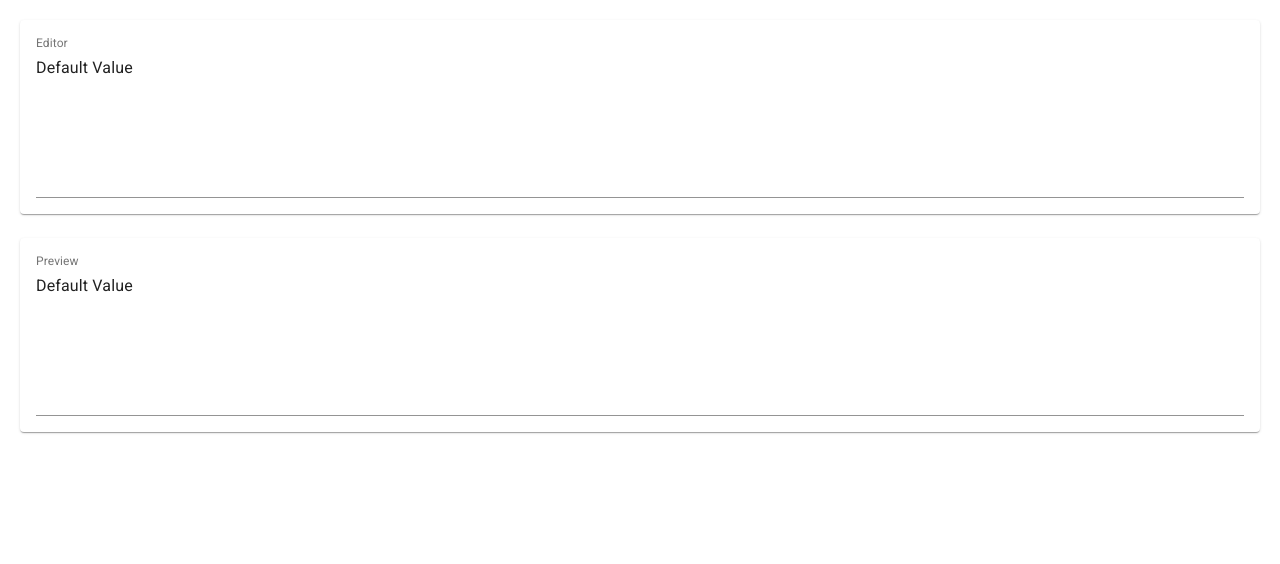
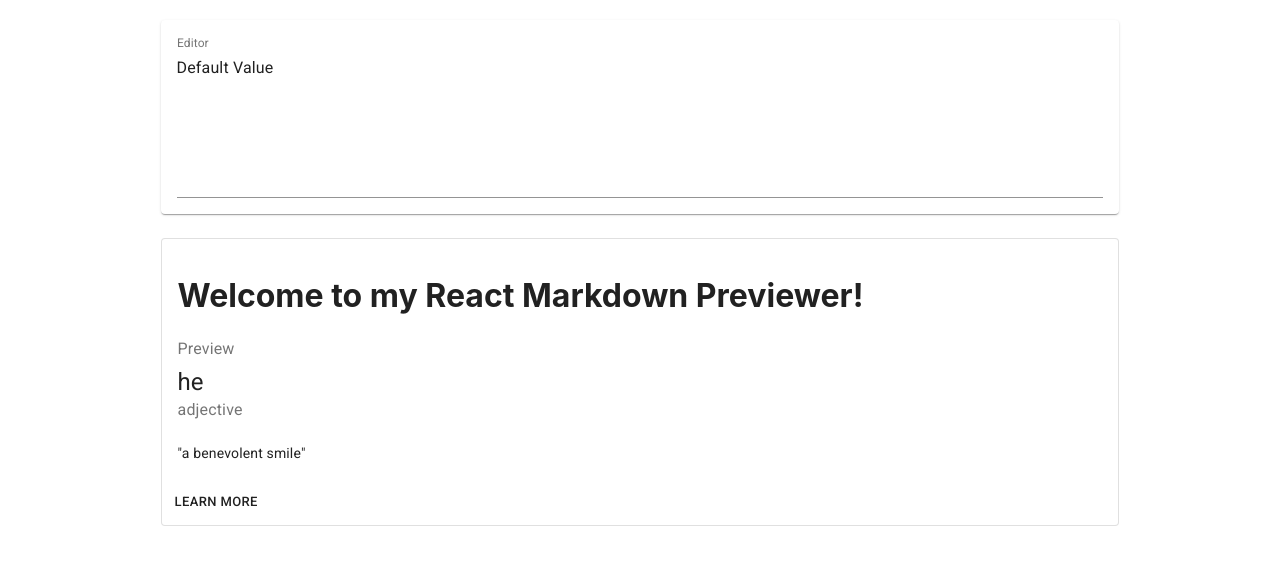
Before and after one commit to Roshith93/markdown-previewer, a React (Create React App) app: page / in a window 1280 px wide. Shown: the top 564 px of the page. Built offline with nearby package versions, Linux system fonts and the light colour scheme.

Commit message:
added markdown component functionality

```diff
--- /dev/null
+++ b/src/components/Marked.js
@@ -0,0 +1,13 @@
+import { useState } from 'react'
+import marked from 'marked'
+
+export const MarkedConverter = () => {
+  const [markedVal, setMarkedVal] = useState(
+    '# Welcome to my React Markdown Previewer!'
+  )
+  return <div dangerouslySetInnerHTML={createMarkUp(markedVal)}></div>
+}
+
+export const createMarkUp = (val) => {
+  return { __html: marked(val) }
+}
--- a/src/components/Preview.js
+++ b/src/components/Preview.js
@@ -1,20 +1,38 @@
-import Paper from '@material-ui/core/Paper'
-import TextField from '@material-ui/core/TextField'
+import Card from '@material-ui/core/Card'
+import CardContent from '@material-ui/core/CardContent'
+import Typography from '@material-ui/core/Typography'
+import CardActions from '@material-ui/core/CardActions'
+import Button from '@material-ui/core/Button'
+import ReactDOM from 'react-dom';
 
 import { useStyles } from '../utils/styles'
+import {MarkedConverter} from './Marked'
+// import {createMarkUp} from './Marked'
 
 export const Preview = () => {
   const classes = useStyles()
   return (
-    <Paper className={classes.paper}>
-      <TextField
-        id='preview'
-        label='Preview'
-        multiline
-        rows='7'
-        defaultValue='Default Value'
-        fullWidth
-      />
-    </Paper>
+    <Card className={classes.previewRoot} variant="outlined" id="preview">
+      <CardContent>
+          {/* <div dangerouslySetInnerHTML ={createMarkUp()}/> */}
+          <MarkedConverter/>
+        <Typography className={classes.title} color="textSecondary" gutterBottom>
+          Preview
+        </Typography>
+        <Typography variant="h5" component="h2">
+          he
+        </Typography>
+        <Typography className={classes.pos} color="textSecondary">
+          adjective
+        </Typography>
+        <Typography variant="body2" component="p">
+          <br />
+          {'"a benevolent smile"'}
+        </Typography>
+      </CardContent>
+      <CardActions>
+        <Button size="small">Learn More</Button>
+      </CardActions>
+    </Card>
   )
 }
--- a/src/utils/styles.js
+++ b/src/utils/styles.js
@@ -3,11 +3,36 @@ import { makeStyles } from '@material-ui/core/styles'
 export const useStyles = makeStyles((theme) => ({
   root: {
     flexGrow: 1,
-    margin:20
+    margin: 20,
+    display:'grid',
+    gridAutoFlow: 'column',
+    gap: '4',
+    alignContent: 'center',
+    justifyContent: 'center',
   },
   paper: {
     padding: theme.spacing(2),
     textAlign: 'center',
     color: theme.palette.text.secondary,
   },
+  editor:{
+
+  },
+  preview:{
+
+  },
+  previewRoot: {
+    minWidth: 275,
+  },
+  bullet: {
+    display: 'inline-block',
+    margin: '0 2px',
+    transform: 'scale(0.8)',
+  },
+  title: {
+    fontSize: 14,
+  },
+  pos: {
+    marginBottom: 12,
+  },
 }))
```
